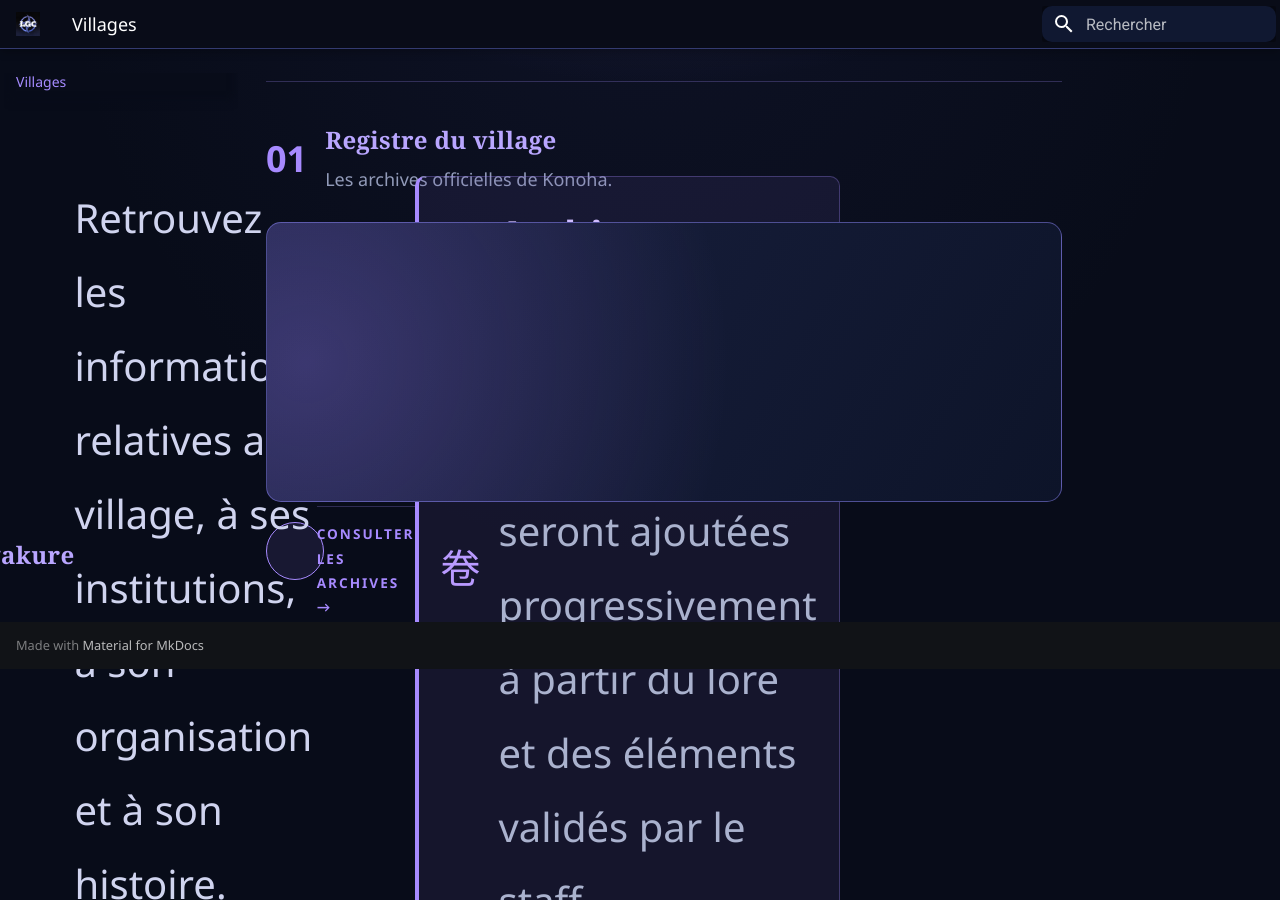
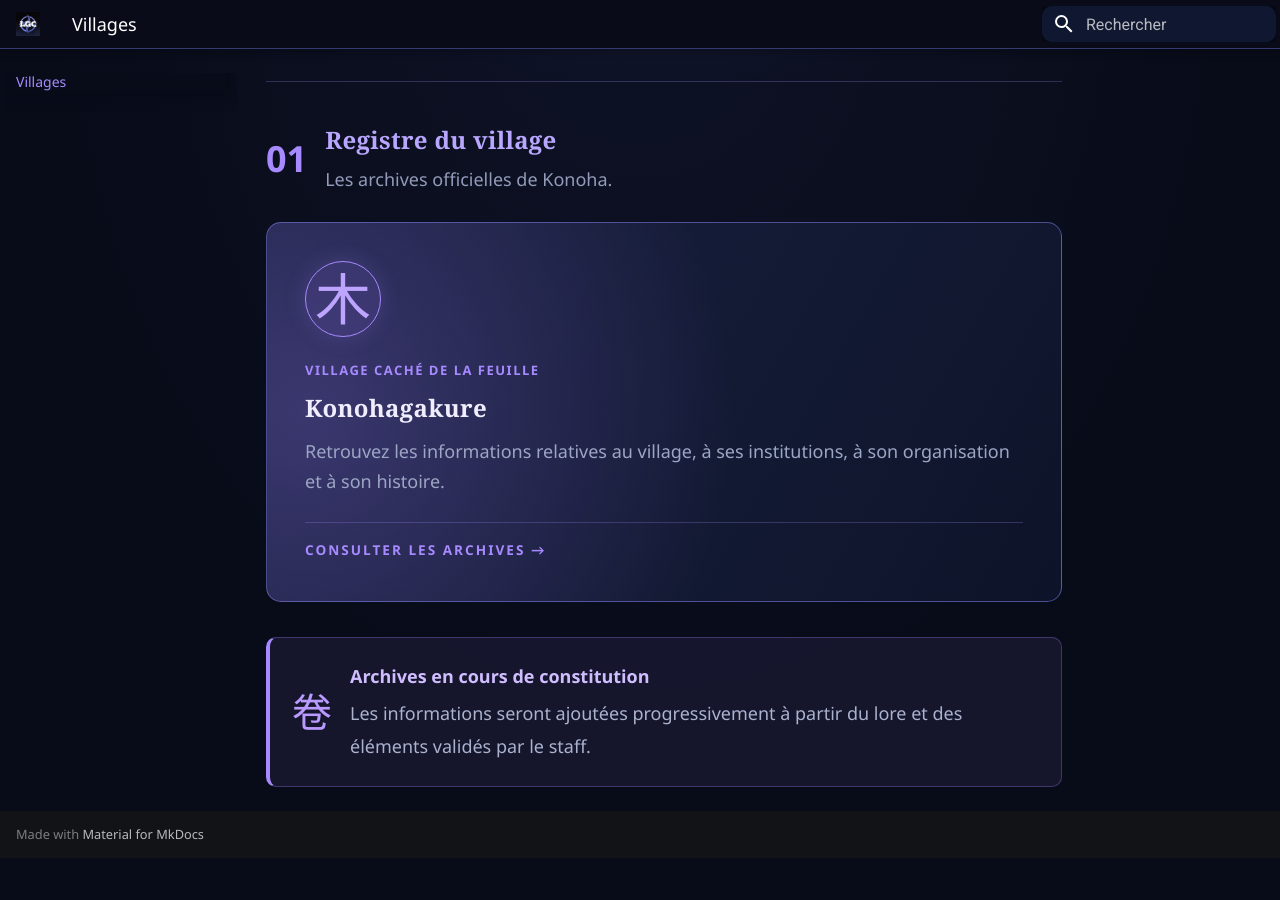
Before and after one commit to Foetic/naruto-legacy-wiki, an MkDocs documentation site: the page built from docs/villages/index.md, in a window 1280 px wide and 900 px high, scrolled down 649 px. Built offline with MkDocs 1.6.1 and Material for MkDocs 9.7.7, drawn with Linux system fonts in a browser that asks for light colours; after the commit the page ends 1507 px from its top, so only the background shows below that.

Commit message:
Update index.md

```diff
--- a/docs/villages/index.md
+++ b/docs/villages/index.md
@@ -25,7 +25,7 @@
 
     <a class="village-card village-konoha" href="konoha/">
 
-      <div class="village-card-symbol">木</a>
+      <div class="village-card-symbol">木</div>
 
       <span class="village-status">
         VILLAGE CACHÉ DE LA FEUILLE
@@ -45,6 +45,9 @@
     </div>
 
   </a>
+
+  </div>
+
   <div class="village-notice">
     <span>卷</span>
     <div>
```
